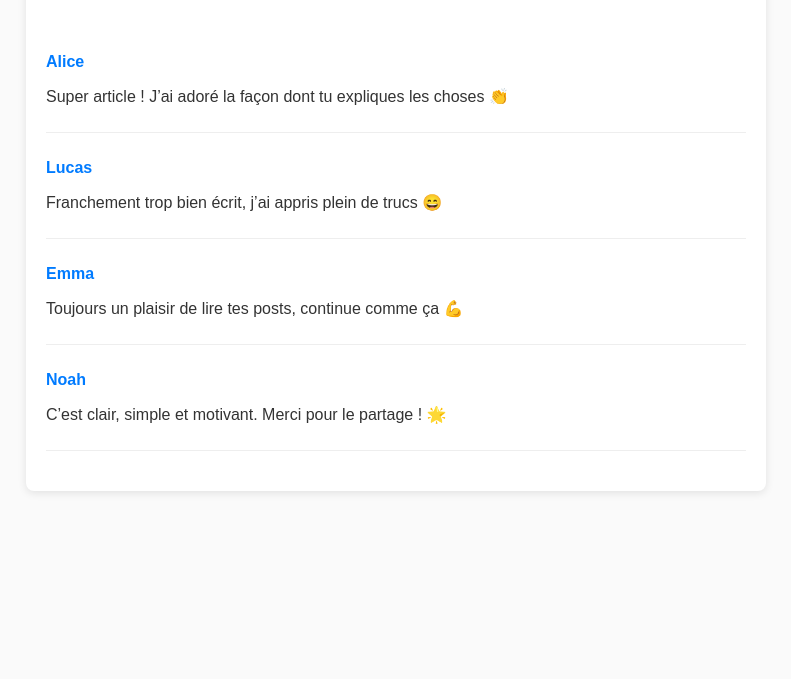
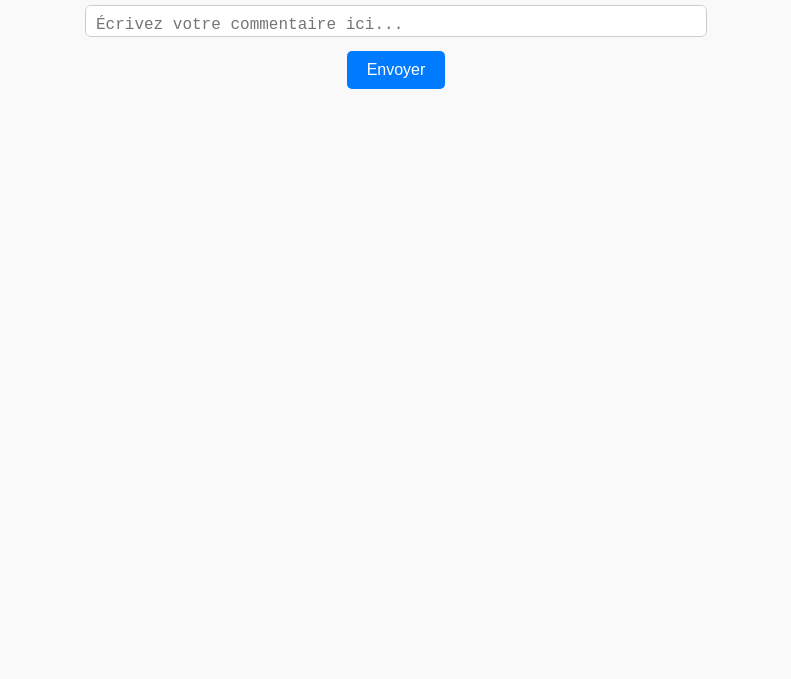
Before and after one commit to cerise08/Blog2, a plain HTML site: page commentaires.html in a window 1280 px wide. Shown: the part 121-800 px from the top of the page, without its empty margins (244-1035 px from the left). Drawn offline with Linux system fonts and the light colour scheme.

Commit message:
section mettre un com

```diff
--- a/commentaires.html
+++ b/commentaires.html
@@ -3,67 +3,49 @@
 <head>
   <meta charset="UTF-8">
   <meta name="viewport" content="width=device-width, initial-scale=1.0">
-  <title>Commentaires du blog</title>
+  <title>Laissez un commentaire</title>
   <style>
     body {
       font-family: Arial, sans-serif;
-      background-color: #fafafa;
-      margin: 0;
-      padding: 0;
-    }
-    .container {
-      max-width: 700px;
-      margin: 50px auto;
-      background-color: white;
-      padding: 20px;
-      border-radius: 8px;
-      box-shadow: 0 2px 8px rgba(0,0,0,0.1);
+      background-color: #f9f9f9;
+      text-align: center;
+      padding: 50px;
     }
     h2 {
-      text-align: center;
       color: #333;
-      font-size: 24px;
-      margin-bottom: 30px;
+      margin-bottom: 20px;
     }
-    .comment {
-      border-bottom: 1px solid #eee;
-      padding: 10px 0;
+    textarea {
+      width: 80%;
+      max-width: 600px;
+      height: 10px;
+      padding: 10px;
+      border: 1px solid #ccc;
+      border-radius: 6px;
+      font-size: 16px;
+      resize: none;
     }
-    .comment:last-child {
-      border-bottom: none;
+    button {
+      margin-top: 10px;
+      padding: 10px 20px;
+      font-size: 16px;
+      background-color: #007BFF;
+      color: white;
+      border: none;
+      border-radius: 5px;
+      cursor: pointer;
     }
-    .author {
-      font-weight: bold;
-      color: #007BFF;
-    }
-    .message {
-      margin-top: 5px;
-      color: #333;
+    button:hover {
+      background-color: #0056b3;
     }
   </style>
 </head>
 <body>
-  <div class="container">
-    <h2>Laissez un commentaire</h2>
+  <h2>Laissez un commentaire</h2>
 
-    <div class="comment">
-      <p class="author">Alice</p>
-      <p class="message">Super article ! J’ai adoré la façon dont tu expliques les choses 👏</p>
-    </div>
-
-    <div class="comment">
-      <p class="author">Lucas</p>
-      <p class="message">Franchement trop bien écrit, j’ai appris plein de trucs 😄</p>
-    </div>
-
-    <div class="comment">
-      <p class="author">Emma</p>
-      <p class="message">Toujours un plaisir de lire tes posts, continue comme ça 💪</p>
-    </div>
-
-    <div class="comment">
-      <p class="author">Noah</p>
-      <p class="message">C’est clair, simple et motivant. Merci pour le partage ! 🌟</p>
-    </div>
-
-    <div class="comment">
+  <form>
+    <textarea placeholder="Écrivez votre commentaire ici..."></textarea><br>
+    <button type="submit">Envoyer</button>
+  </form>
+</body>
+</html>
```
